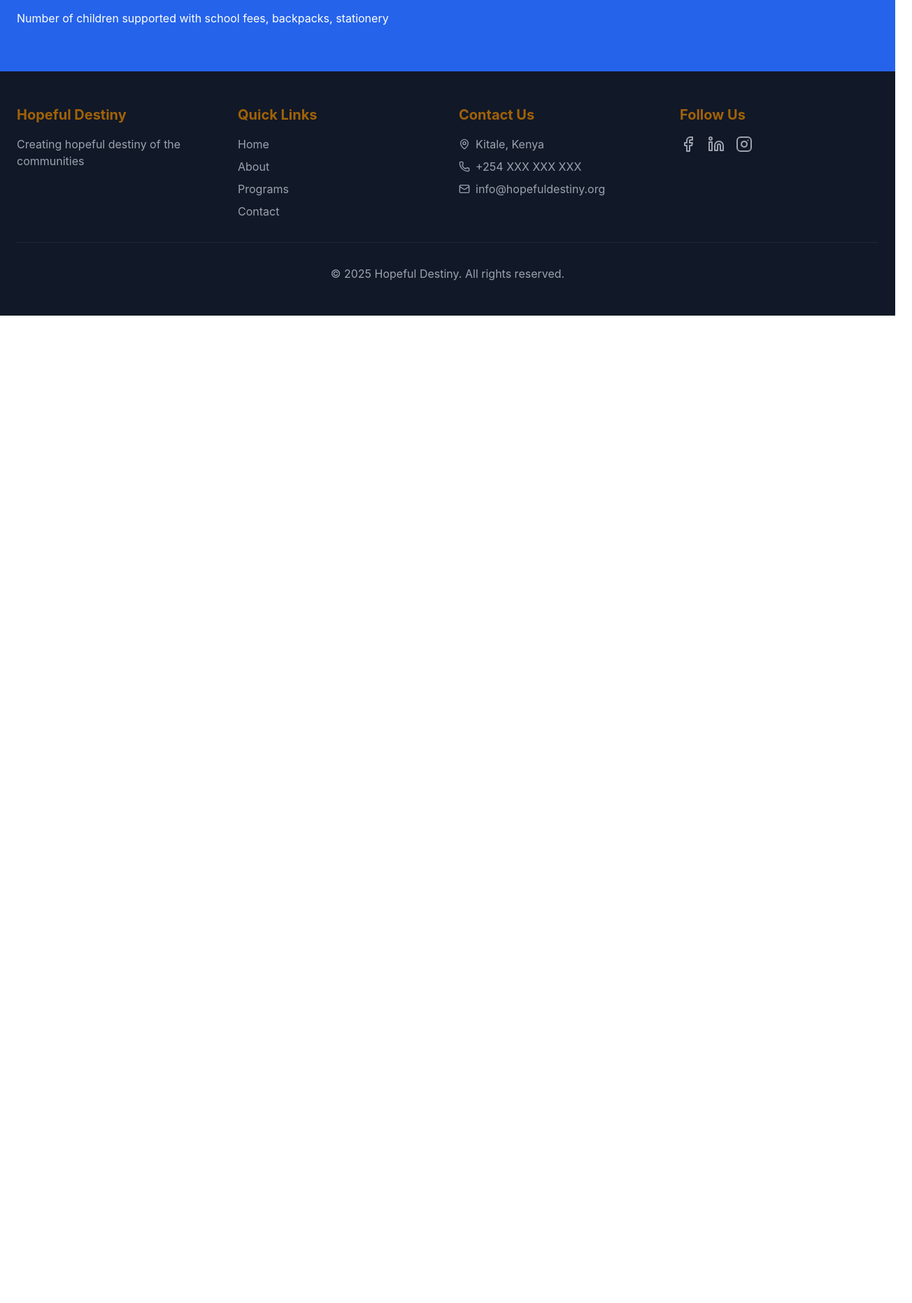
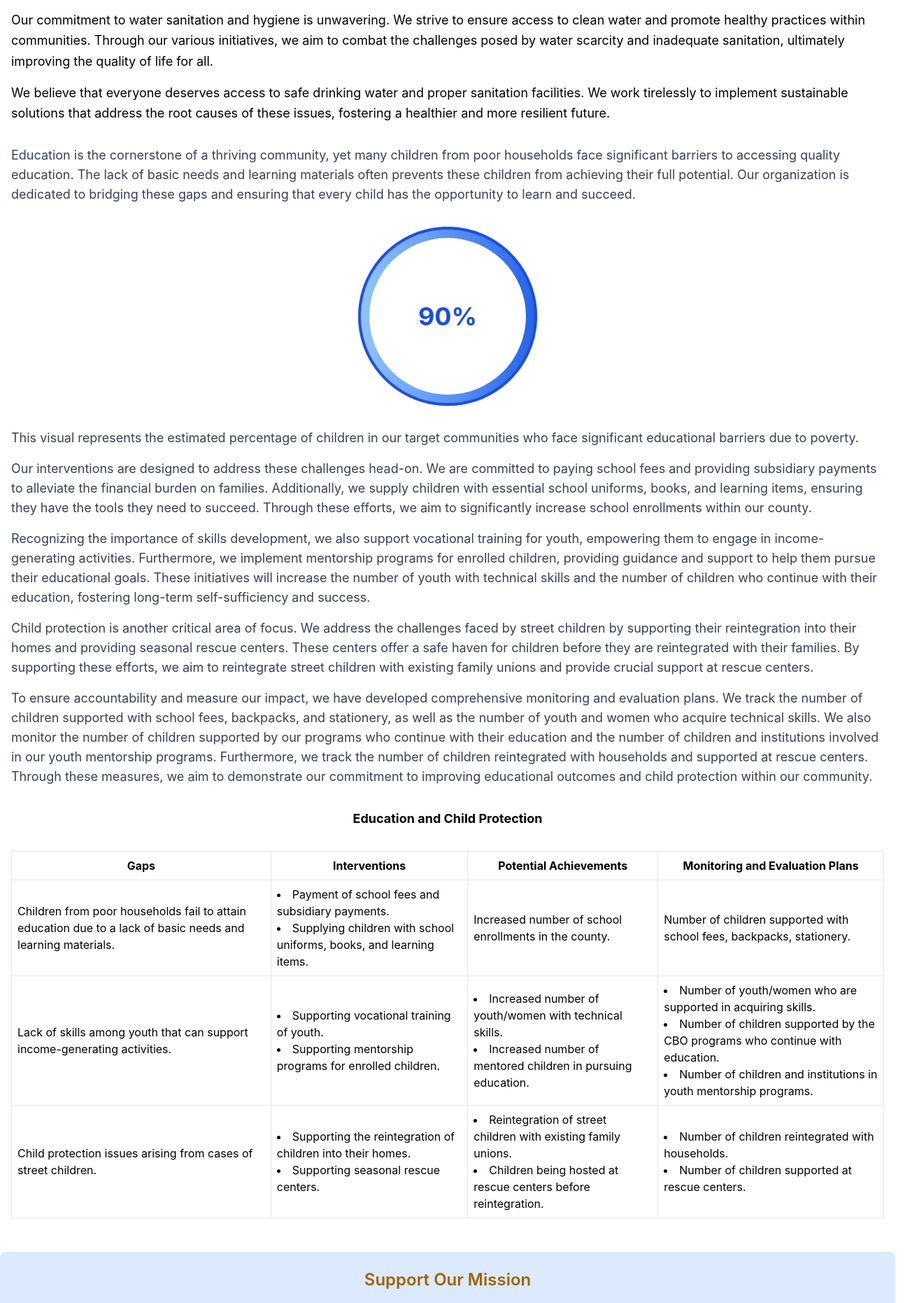
Before and after one commit to millyanne93/Hopeful-Destiny, a React (Create React App) app in the folder hopeful-destiny/: page /Hopeful-Destiny/education in a window 1280 px wide. Shown: the part 498-2360 px from the top of the page at 70% size, 1304 px wide, since content can reach past the window. Before the commit the page ends 949 px from the top, so only its background shows below. Built offline with nearby package versions, Linux system fonts and the light colour scheme.

Commit message:
Add Education page and populate with data

```diff
--- a/hopeful-destiny/src/pages/EducationPage.js
+++ b/hopeful-destiny/src/pages/EducationPage.js
@@ -1,19 +1,154 @@
 import Navigation from "../components/Navigation";
 import Footer from "../components/Footer";
-import ThematicAreas from "../components/ThematicAreas";
+import childInClass from "../assets/Child in class.jpg";
+import DonateCTA from "../components/DonateCTA";
 
-const ThematicPage = () => (
+function EducationPage() {
+  return (
 		<>
 			<Navigation />
-		<ThematicAreas
-			title="EDUCATION AND CHILD PROTECTION"
-			gaps="Children from poor households fail to attain education due to a lack of basic needs and learning materials"
-			interventions="Payment of school fees and subsidiar payments, Supplying children with school uniforms, books, and learning items."
-			achievements="Increased number of school enrollments in the county."
-			evaluation="Number of children supported with school fees, backpacks, stationery"
+			{/* Responsive Image */}
+			<div className="mb-8 pt-20">
+				<img
+					src={childInClass}
+					alt="Child In Class"
+					className="w-full h-96 object-cover"
 				/>
+			</div>
+			<div className="container mx-auto p-4">
+				{/* Text Block */}
+				<div className="mb-8">
+					<p className="text-lg leading-relaxed">
+						Our commitment to water sanitation and hygiene is unwavering. We strive to
+						ensure access to clean water and promote healthy practices within
+						communities. Through our various initiatives, we aim to combat the
+						challenges posed by water scarcity and inadequate sanitation,
+						ultimately improving the quality of life for all.
+					</p>
+					<p className="text-lg leading-relaxed mt-4">
+						We believe that everyone deserves access to safe drinking water and
+						proper sanitation facilities. We work tirelessly to implement
+						sustainable solutions that address the root causes of these issues,
+						fostering a healthier and more resilient future.
+					</p>
+				</div>
+				<p className="mb-4 text-lg text-gray-700">
+        Education is the cornerstone of a thriving community, yet many children from poor households face significant barriers to accessing quality education. The lack of basic needs and learning materials often prevents these children from achieving their full potential. Our organization is dedicated to bridging these gaps and ensuring that every child has the opportunity to learn and succeed.
+				</p>
+
+				<div className="my-8 flex justify-center">
+					<div className="relative w-64 h-64 rounded-full bg-gradient-to-r from-blue-300 to-blue-600 flex items-center justify-center">
+						<div className="absolute w-56 h-56 rounded-full bg-white flex items-center justify-center">
+							<span className="text-4xl font-bold text-blue-700">
+								90%
+							</span>
+						</div>
+						<div className="absolute w-64 h-64 rounded-full border-4 border-blue-700 animate-spin"></div>
+					</div>
+				</div>
+
+				<p className="mb-4 text-lg text-gray-700">
+					This visual represents the estimated percentage of children in our target communities who face significant educational barriers due to poverty.
+				</p>
+
+				<p className="mb-4 text-lg text-gray-700">
+					Our interventions are designed to address these challenges head-on. We are committed to paying school fees and providing subsidiary payments to alleviate the financial burden on families. Additionally, we supply children with essential school uniforms, books, and learning items, ensuring they have the tools they need to succeed. Through these efforts, we aim to significantly increase school enrollments within our county.
+				</p>
+
+				<p className="mb-4 text-lg text-gray-700">
+					Recognizing the importance of skills development, we also support vocational training for youth, empowering them to engage in income-generating activities. Furthermore, we implement mentorship programs for enrolled children, providing guidance and support to help them pursue their educational goals. These initiatives will increase the number of youth with technical skills and the number of children who continue with their education, fostering long-term self-sufficiency and success.
+				</p>
+
+				<p className="mb-4 text-lg text-gray-700">
+					Child protection is another critical area of focus. We address the challenges faced by street children by supporting their reintegration into their homes and providing seasonal rescue centers. These centers offer a safe haven for children before they are reintegrated with their families. By supporting these efforts, we aim to reintegrate street children with existing family unions and provide crucial support at rescue centers.
+				</p>
+
+				<p className="mb-4 text-lg text-gray-700">
+					To ensure accountability and measure our impact, we have developed comprehensive monitoring and evaluation plans. We track the number of children supported with school fees, backpacks, and stationery, as well as the number of youth and women who acquire technical skills. We also monitor the number of children supported by our programs who continue with their education and the number of children and institutions involved in our youth mentorship programs. Furthermore, we track the number of children reintegrated with households and supported at rescue centers. Through these measures, we aim to demonstrate our commitment to improving educational outcomes and child protection within our community.
+				</p>
+				<h2 className="text-lg text-center font-bold m-8">Education and Child Protection</h2>
+				<table className="min-w-full border border-collapse">
+					<thead>
+						<tr>
+							<th className="border p-2">Gaps</th>
+							<th className="border p-2">Interventions</th>
+							<th className="border p-2">Potential Achievements</th>
+							<th className="border p-2">Monitoring and Evaluation Plans</th>
+						</tr>
+					</thead>
+					<tbody>
+						<tr>
+							<td className="border p-2">
+								Children from poor households fail to attain education due to a lack of basic needs and learning materials.
+								<br />
+							</td>
+							<td className="border p-2">
+								<ul className="list-disc list-inside">
+									<li>Payment of school fees and subsidiary payments.</li>
+									<li>Supplying children with school uniforms, books, and learning items.</li>
+								</ul>
+							</td>
+							<td className="border p-2">
+								Increased number of school enrollments in the county.
+							</td>
+							<td className="border p-2">
+								Number of children supported with school fees, backpacks, stationery.
+							</td>
+						</tr>
+						<tr>
+							<td className="border p-2">
+								Lack of skills among youth that can support income-generating activities.
+							</td>
+							<td className="border p-2">
+								<ul className="list-disc list-inside">
+									<li>Supporting vocational training of youth.</li>
+									<li>Supporting mentorship programs for enrolled children.</li>
+								</ul>
+							</td>
+							<td className="border p-2">
+								<ul className="list-disc list-inside">
+									<li>Increased number of youth/women with technical skills.</li>
+									<li>Increased number of mentored children in pursuing education.</li>
+								</ul>
+							</td>
+							<td className="border p-2">
+								<ul className="list-disc list-inside">
+									<li>Number of youth/women who are supported in acquiring skills.</li>
+									<li>Number of children supported by the CBO programs who continue with education.</li>
+									<li>Number of children and institutions in youth mentorship programs.</li>
+								</ul>
+							</td>
+						</tr>
+						<tr>
+							<td className="border p-2">
+								Child protection issues arising from cases of street children.
+							</td>
+							<td className="border p-2">
+								<ul className="list-disc list-inside">
+									<li>Supporting the reintegration of children into their homes.</li>
+									<li>Supporting seasonal rescue centers.</li>
+								</ul>
+							</td>
+							<td className="border p-2">
+								<ul className="list-disc list-inside">
+									<li>Reintegration of street children with existing family unions.</li>
+									<li>Children being hosted at rescue centers before reintegration.</li>
+								</ul>
+							</td>
+							<td className="border p-2">
+								<ul className="list-disc list-inside">
+									<li>Number of children reintegrated with households.</li>
+									<li>Number of children supported at rescue centers.</li>
+								</ul>
+							</td>
+						</tr>
+					</tbody>
+				</table>
+    	</div>
+			<DonateCTA />
 			<Footer />
 		</>
   );
+}
 
-export default ThematicPage;
+export default EducationPage;
```
Lines whose indentation alone changed are shown as unchanged.
